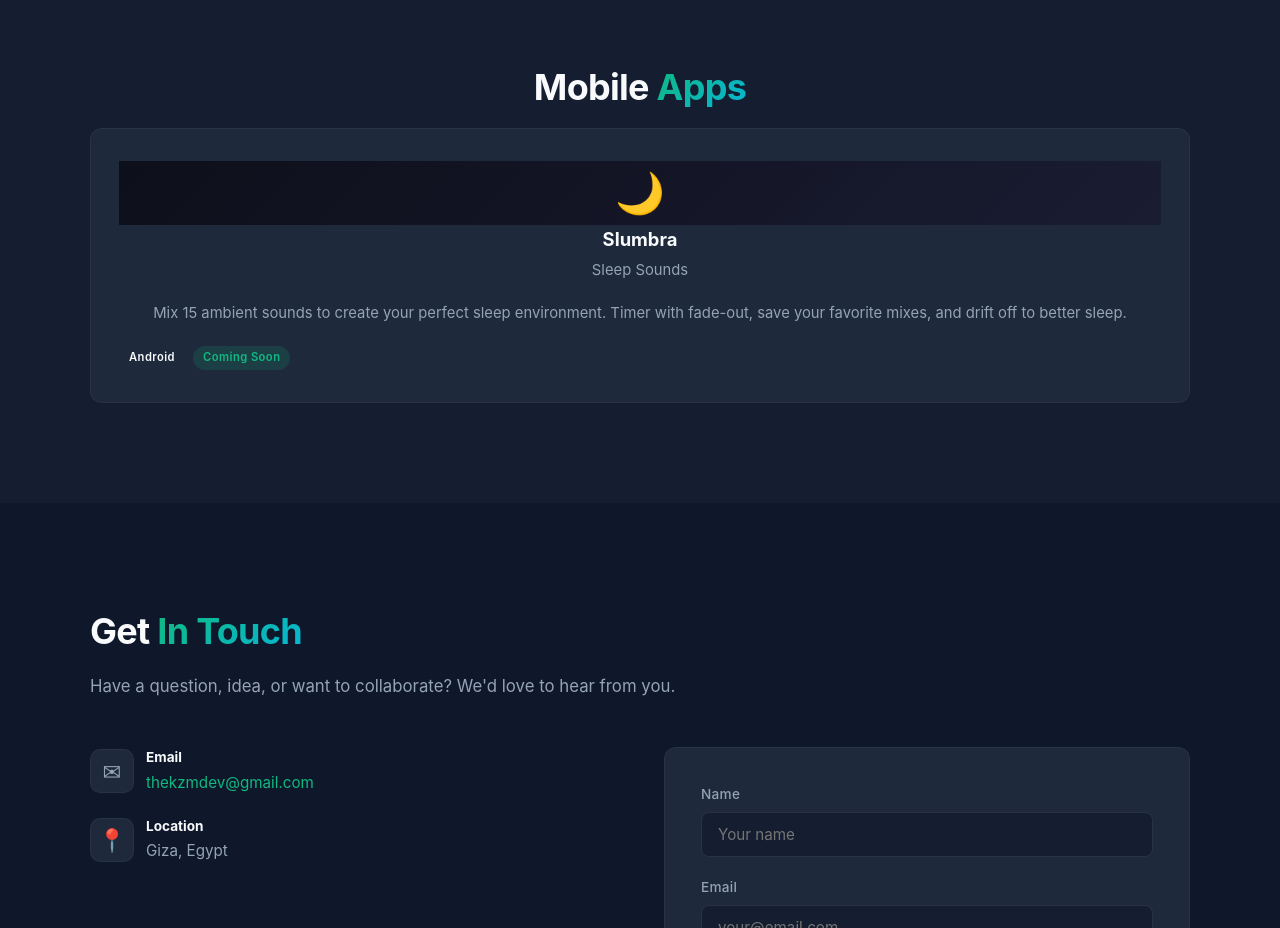
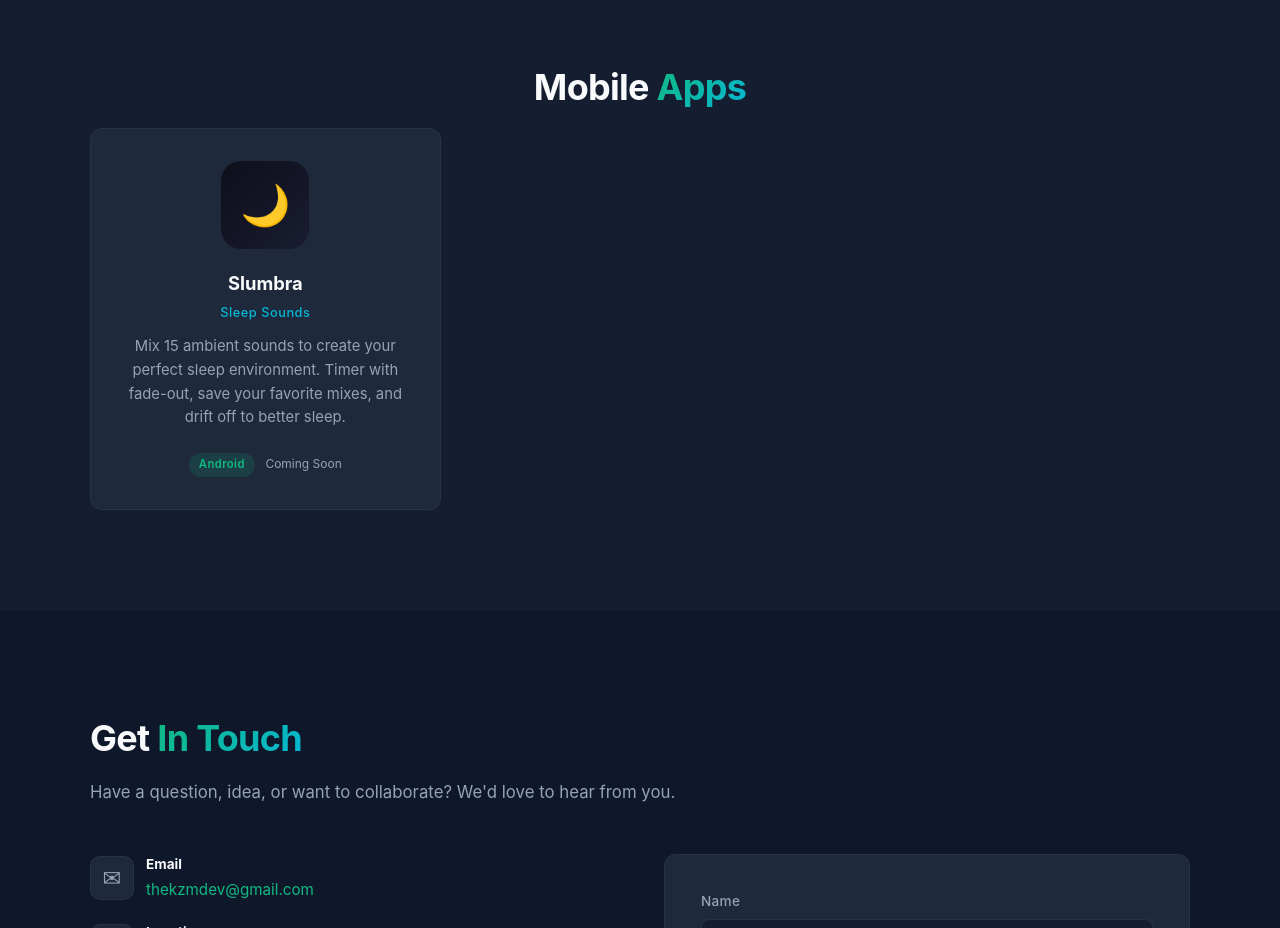
Before and after one commit to karim-k-afifi/kzm-development-website, a plain HTML site: page index.html in a window 1280 px wide. Shown: the part 2800-3728 px from the top of the page. Drawn offline with Linux system fonts and the light colour scheme.

Commit message:
Fix Slumbra app card to match game card styling
Use correct CSS classes (games-grid, game-sub, badge-green) and structure
so the Slumbra card renders consistently with the game cards.

Co-Authored-By: Claude Opus 4.6 (1M context) <noreply@anthropic.com>

```diff
--- a/index.html
+++ b/index.html
@@ -262,18 +262,14 @@
 <section id="apps" style="background: rgba(30,41,59,.4);">
   <div class="container">
     <h2 class="section-title reveal" style="text-align:center;">Mobile <span class="accent">Apps</span></h2>
-    <div class="game-grid reveal">
-      <div class="game-card">
-        <div class="game-icon" style="background:linear-gradient(135deg,#0D0F1A,#1A1C32);">
-          <span style="font-size:2.5rem;">🌙</span>
-        </div>
+    <div class="games-grid">
+      <div class="game-card reveal">
+        <div style="width:88px;height:88px;border-radius:20px;margin:0 auto 20px;background:linear-gradient(135deg,#0D0F1A,#1A1C32);display:flex;align-items:center;justify-content:center;font-size:2.5rem;">🌙</div>
         <h3>Slumbra</h3>
-        <p class="game-subtitle">Sleep Sounds</p>
+        <div class="game-sub">Sleep Sounds</div>
         <p>Mix 15 ambient sounds to create your perfect sleep environment. Timer with fade-out, save your favorite mixes, and drift off to better sleep.</p>
-        <div style="margin-top:auto;display:flex;gap:0.5rem;flex-wrap:wrap;">
-          <span class="badge badge-blue">Android</span>
-          <span class="badge badge-green">Coming Soon</span>
-        </div>
+        <span class="badge badge-green">Android</span>
+        <span class="badge-coming">Coming Soon</span>
       </div>
     </div>
   </div>
```
